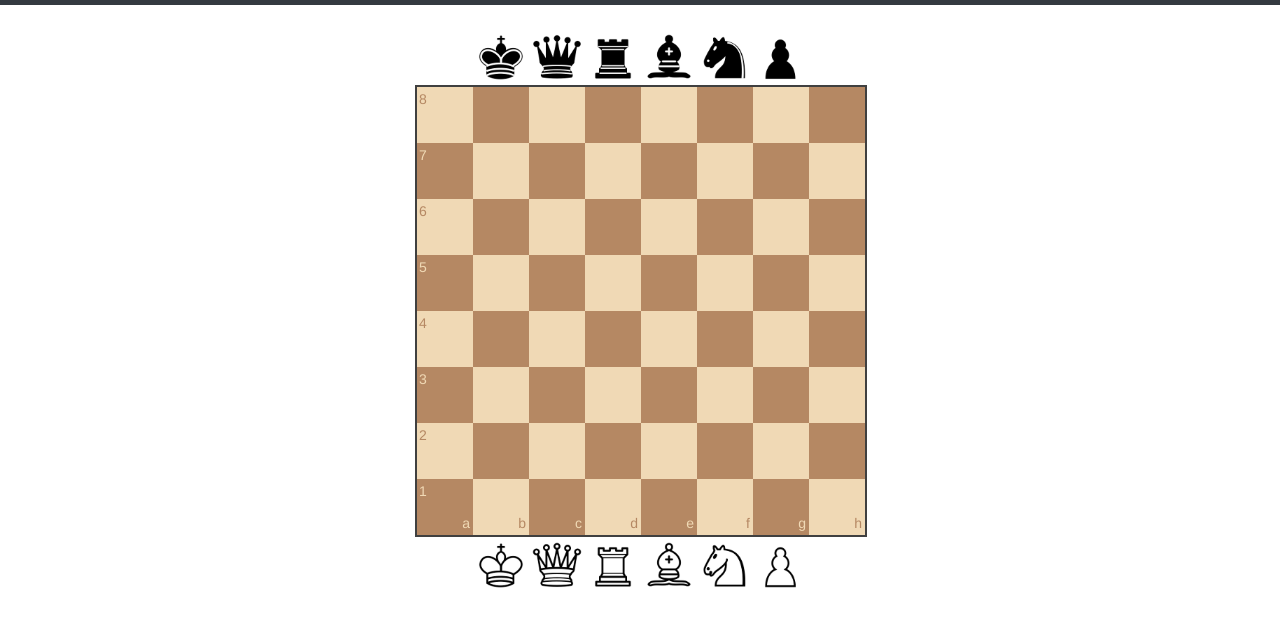
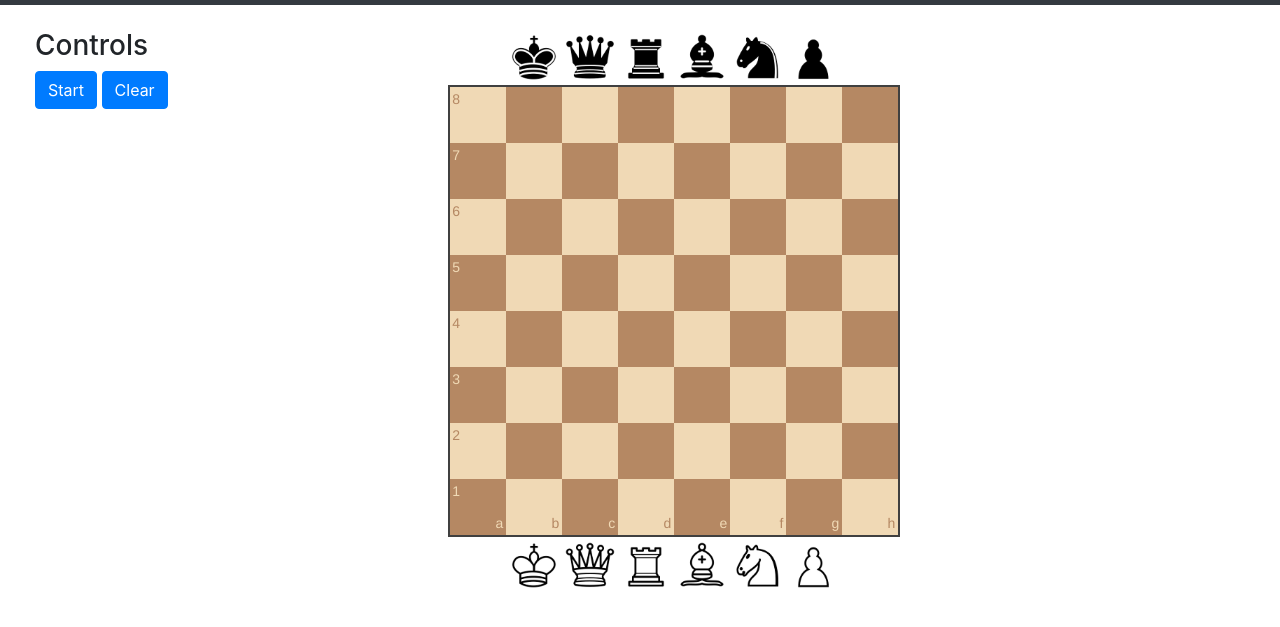
Before and after one commit to StereoPT/RandomChess, a website: page public/index.html in a window 1280 px wide. Shown: the part 51-678 px from the top of the page. Drawn offline with nearby package versions, Linux system fonts and the light colour scheme.

Commit message:
Random Gameplay & Controls

```diff
--- a/app.js
+++ b/app.js
@@ -6,12 +6,13 @@ app.use(express.static(__dirname + "/public"));
 app.use('/js', express.static(__dirname + '/node_modules/bootstrap/dist/js'));
 app.use('/js', express.static(__dirname + '/node_modules/jquery/dist'));
 app.use('/js', express.static(__dirname + '/node_modules/popper.js/dist/umd'));
+app.use('/js', express.static(__dirname + '/node_modules/chess.js'));
 app.use('/css', express.static(__dirname + '/node_modules/bootstrap/dist/css'));
 
 console.log("[RandomChess] Init");
 
 app.get('/', (req, res) => {
-  res.sendFile(__dirname + "/public/index.html");
+  res.sendFile("/public/index.html");
 });
 
 const port = 2909;
--- a/package.json
+++ b/package.json
@@ -18,6 +18,7 @@
   "homepage": "https://github.com/StereoPT/RandomChess#readme",
   "dependencies": {
     "bootstrap": "^4.3.1",
+    "chess.js": "^0.10.2",
     "express": "^4.16.4",
     "jquery": "^3.3.1",
     "nodemon": "^1.18.10",
--- /dev/null
+++ b/public/css/mystyle.css
@@ -0,0 +1,8 @@
+#chessBoard {
+  width: 450px;
+}
+
+.margin-r-l-20 {
+  margin-right: 20px;
+  margin-left: 20px;
+}
--- a/public/index.html
+++ b/public/index.html
@@ -7,11 +7,13 @@
 
     <link href="/css/bootstrap.min.css" rel="stylesheet">
     <link href="/css/chessboard-0.3.0.css" rel="stylesheet">
+    <link href="css/mystyle.css" rel="stylesheet">
 
     <script src="/js/jquery.min.js"></script>
     <script src="/js/popper.min.js"></script>
     <script src="/js/bootstrap.min.js"></script>
     <script src="/js/chessboard-0.3.0.js"></script>
+    <script src="/js/chess.js"></script>
 
     <script src="/js/myscript.js"></script>
   </head>
@@ -21,17 +23,18 @@
       <a class="navbar-brand" href="#">RandomChess</a>
     </nav>
     <main role="main">
-      <div class="container">
-        <div class="row">
-          <div class="col-sm">
-            <!-- Add Controls Here -->
+      <div class="margin-r-l-20 row">
+        <div class="col-md-4">
+          <h3>Controls</h3>
+          <div>
+            <button type="button" id="startBoard" class="btn btn-primary">Start</button>
+            <button type="button" id="clearBoard" class="btn btn-primary">Clear</button>
           </div>
-          <div class="col-sm">
-            <div id="chessBoard" style="width: 450px"></div>
-          </div>
-          <div class="col-sm">
-            <!-- Add Log Here -->
-          </div>
+        </div>
+        <div class="col-md-4">
+          <div id="chessBoard"></div>
+        </div>
+        <div class="col-md-4">
         </div>
       </div>
     </main>
--- a/public/js/myscript.js
+++ b/public/js/myscript.js
@@ -1,4 +1,27 @@
 $(document).ready(function() {
   var chessBoard = ChessBoard('chessBoard', { draggable: true, dropOffBoard: 'trash', sparePieces: true });
-  board1.start();
+  var game = new Chess();
+  var timeout;
+
+  var makeRandomMove = function() {
+    let possibleMoves = game.moves();
+    if(game.game_over() === true || game.in_draw() === true || possibleMoves.length === 0) return;
+
+    let randomIndex = Math.floor(Math.random() * possibleMoves.length);
+    game.move(possibleMoves[randomIndex]);
+    chessBoard.position(game.fen());
+
+    timeout = window.setTimeout(makeRandomMove, 500);
+  };
+
+  $('#startBoard').click(function() {
+    game = new Chess();
+    chessBoard.start();
+    timeout = window.setTimeout(makeRandomMove, 500);
+  });
+  $('#clearBoard').click(function() {
+    chessBoard.clear();
+    game = new Chess();
+    window.clearTimeout(timeout);
+  });
 });
```
Also changed, not shown: 1 other file.
